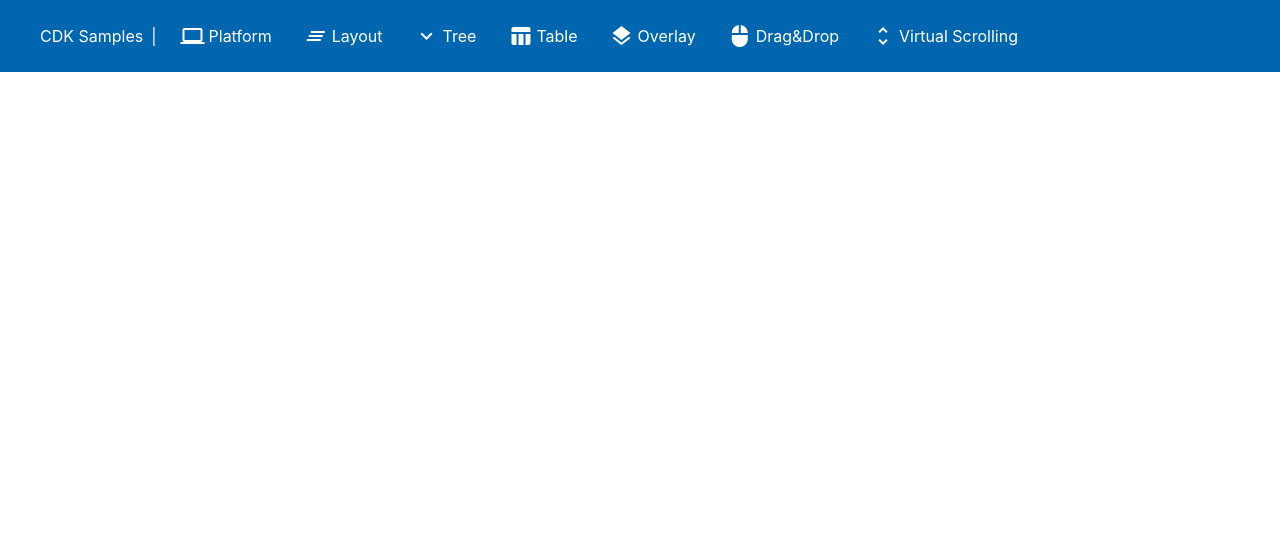
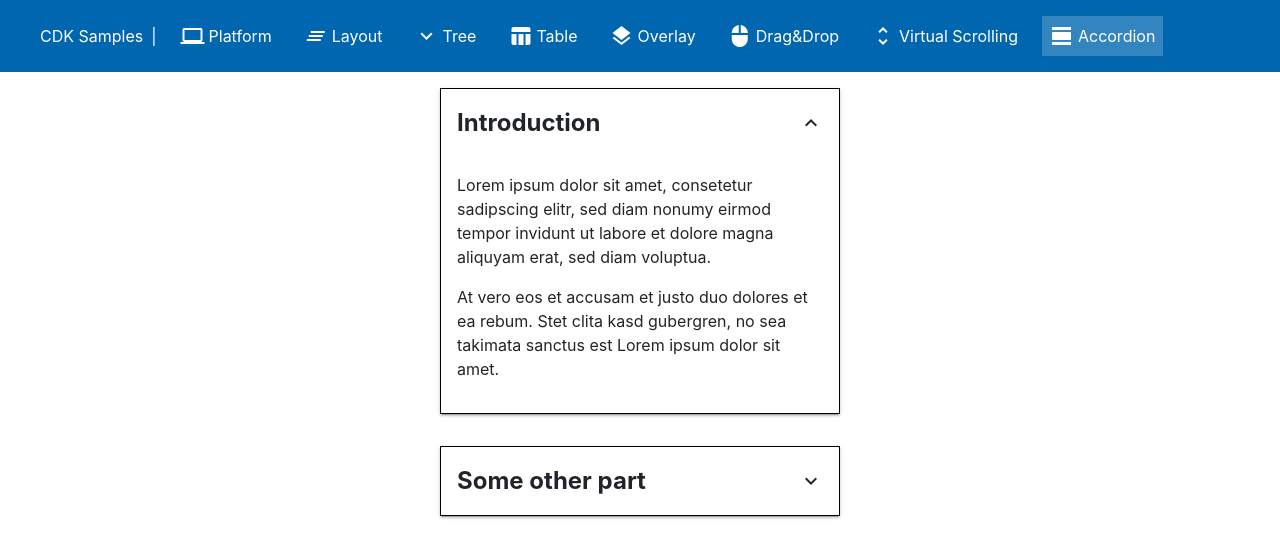
Before and after one commit to cjanz/cdk-samples, an Angular app: page /accordion in a window 1280 px wide. Before the commit this address led to /. Shown: the top 558 px of the page. Built offline with nearby package versions, Linux system fonts and the light colour scheme.

Commit message:
Add new accordion ↕️ sample

```diff
--- /dev/null
+++ b/src/app/accordion-sample/accordion-sample.component.html
@@ -0,0 +1,27 @@
+<div cdkAccordion multi="false">
+  <app-card title="Introduction" expanded="true">
+    <p>
+      Lorem ipsum dolor sit amet, consetetur sadipscing elitr, sed diam nonumy eirmod tempor invidunt ut labore et
+      dolore
+      magna aliquyam erat, sed diam voluptua.
+    </p>
+    <p>
+      At vero eos et accusam et justo duo dolores et ea rebum. Stet clita kasd gubergren, no sea takimata sanctus est
+      Lorem
+      ipsum dolor sit amet.
+    </p>
+  </app-card>
+
+  <app-card title="Some other part">
+    <p>
+      Lorem ipsum dolor sit amet, consetetur sadipscing elitr, sed diam nonumy eirmod tempor invidunt ut labore et
+      dolore
+      magna aliquyam erat, sed diam voluptua.
+    </p>
+    <p>
+      At vero eos et accusam et justo duo dolores et ea rebum. Stet clita kasd gubergren, no sea takimata sanctus est
+      Lorem
+      ipsum dolor sit amet.
+    </p>
+  </app-card>
+</div>
--- /dev/null
+++ b/src/app/accordion-sample/accordion-sample.component.scss
@@ -0,0 +1,6 @@
+app-card {
+  display: block;
+  width: 400px;
+
+  margin-bottom: 2rem;
+}
--- /dev/null
+++ b/src/app/accordion-sample/accordion-sample.component.ts
@@ -0,0 +1,15 @@
+import { Component, OnInit } from '@angular/core';
+
+@Component({
+  selector: 'app-accordion-sample',
+  templateUrl: './accordion-sample.component.html',
+  styleUrls: ['./accordion-sample.component.scss']
+})
+export class AccordionSampleComponent implements OnInit {
+
+  constructor() { }
+
+  ngOnInit() {
+  }
+
+}
--- /dev/null
+++ b/src/app/accordion-sample/accordion-sample.module.ts
@@ -0,0 +1,18 @@
+import { NgModule } from '@angular/core';
+import { CommonModule } from '@angular/common';
+
+import { AccordionSampleRoutingModule } from './accordion-sample-routing.module';
+import { AccordionSampleComponent } from './accordion-sample.component';
+import { CardComponent } from './card/card.component';
+import { CdkAccordionModule } from '@angular/cdk/accordion';
+
+@NgModule({
+  declarations: [AccordionSampleComponent, CardComponent],
+  entryComponents: [AccordionSampleComponent],
+  imports: [
+    CommonModule,
+    AccordionSampleRoutingModule,
+    CdkAccordionModule
+  ]
+})
+export class AccordionSampleModule { }
--- /dev/null
+++ b/src/app/accordion-sample/card/card.component.html
@@ -0,0 +1,9 @@
+<div class="header" (click)="toggle()">
+  <h1>{{title}}</h1>
+  <i class="material-icons" [@indicatorRotate]="expanded">keyboard_arrow_down</i>
+</div>
+<div class="content" [@bodyExpansion]="expanded">
+  <div class="content-body">
+    <ng-content></ng-content>
+  </div>
+</div>
--- /dev/null
+++ b/src/app/accordion-sample/card/card.component.scss
@@ -0,0 +1,34 @@
+:host {
+  border: 1px solid black;
+  box-shadow: 0 3px 1px -2px rgba(0,0,0,.2), 0 2px 2px 0 rgba(0,0,0,.14), 0 1px 5px 0 rgba(0,0,0,.12);
+}
+
+.header {
+  display: flex;
+  flex-direction: row;
+  align-items: center;
+
+  cursor: pointer;
+  padding: 1rem;
+
+  &:hover {
+    background: rgba(0,0,0,.04);
+  }
+
+  h1 {
+    text-align: left;
+    padding: 0;
+    margin: 0;
+    font-size: 1.5rem;
+
+    flex: 1 0 auto;
+  }
+}
+
+.content {
+  overflow: auto;
+
+  .content-body {
+    padding: 1rem;
+  }
+}
--- /dev/null
+++ b/src/app/accordion-sample/card/card.component.ts
@@ -0,0 +1,31 @@
+import { Component, OnInit, Input } from '@angular/core';
+import { CdkAccordionItem } from '@angular/cdk/accordion';
+import { trigger, state, style, transition, animate } from '@angular/animations';
+
+@Component({
+  selector: 'app-card',
+  templateUrl: './card.component.html',
+  styleUrls: ['./card.component.scss'],
+  animations: [
+    trigger('bodyExpansion', [
+      state('false', style({ height: '0px', visibility: 'hidden' })),
+      state('true', style({ height: '*', visibility: 'visible' })),
+      transition('true <=> false',
+        animate('300ms ease-in-out')),
+    ]),
+    trigger('indicatorRotate', [
+      state('false', style({ transform: 'rotate(0deg)' })),
+      state('true', style({ transform: 'rotate(180deg)' })),
+      transition('true <=> false',
+        animate('300ms ease-in-out')),
+    ])
+  ]
+})
+export class CardComponent extends CdkAccordionItem implements OnInit {
+
+  @Input() title: string;
+
+  ngOnInit() {
+  }
+
+}
--- a/src/app/app-routing.module.ts
+++ b/src/app/app-routing.module.ts
@@ -37,6 +37,11 @@ export const routes: Routes = [
     path: 'virtualscroll',
     data: { label: 'Virtual Scrolling', icon: 'unfold_more' },
     loadChildren: () => import('./virtual-scroll-sample/virtual-scroll-sample.module').then(m => m.VirtualScrollSampleModule)
+  },
+  {
+    path: 'accordion',
+    data: { label: 'Accordion', icon: 'view_day' },
+    loadChildren: () => import('./accordion-sample/accordion-sample.module').then(m => m.AccordionSampleModule)
   }
 ];
 
```
Also changed, not shown: src/app/accordion-sample/accordion-sample-routing.module.ts (added, +13 -0 lines), 2 other files (tests, documents, lock files or other folders).
